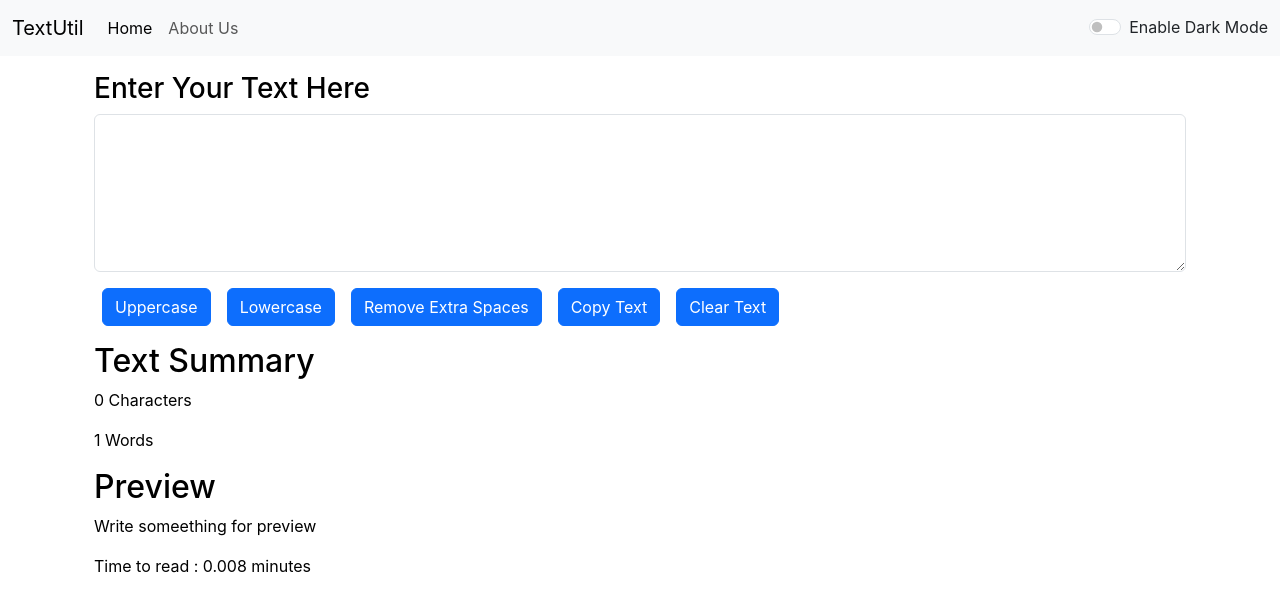
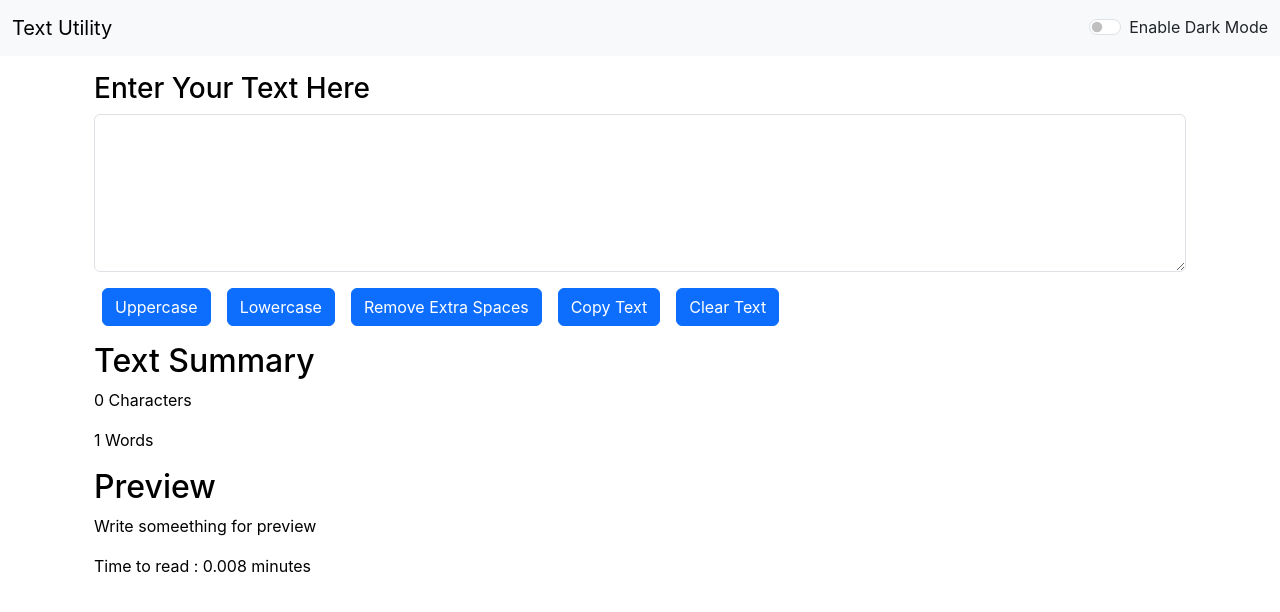
Before and after one commit to W4R10CK99/textUtil, a React (Create React App) app: page / in a window 1280 px wide. Shown: the top 612 px of the page. Built offline with nearby package versions, Linux system fonts and the light colour scheme.

Commit message:
changed title and removed home and about us

```diff
--- a/public/index.html
+++ b/public/index.html
@@ -11,7 +11,7 @@
   <link rel="manifest" href="%PUBLIC_URL%/manifest.json" />
   <link href="https://cdn.jsdelivr.net/npm/bootstrap@5.3.2/dist/css/bootstrap.min.css" rel="stylesheet" integrity="sha384-T3c6CoIi6uLrA9TneNEoa7RxnatzjcDSCmG1MXxSR1GAsXEV/Dwwykc2MPK8M2HN" crossorigin="anonymous">
 
-  <title>React App</title>
+  <title>Text Utility</title>
 </head>
 
 <body>
--- a/src/App.js
+++ b/src/App.js
@@ -44,7 +44,7 @@ function App() {
 
   return (
     <>
-    <NavBar title="TextUtil" about="About Us" mode = {mode} toggleMode={toggleMode} />
+    <NavBar title="Text Utility" about="About Us" mode = {mode} toggleMode={toggleMode} />
     <Alert alert = {alertmsg}/>
     <div className="container my-3">
     <Area title="Enter Your Text Here" mode={mode} alert={showAlert}/>
--- a/src/components/NavBar.js
+++ b/src/components/NavBar.js
@@ -11,12 +11,6 @@ export default function NavBar(props) {
           </button>
           <div className="collapse navbar-collapse" id="navbarSupportedContent">
             <ul className="navbar-nav me-auto mb-2 mb-lg-0">
-              <li className="nav-item">
-                <a className="nav-link active" aria-current="page" href="/">Home</a>
-              </li>
-              <li className="nav-item">
-                <a className="nav-link" href="/">{props.about}</a>
-              </li>
             </ul>
           </div>
           {/* here values have been changed to string literals and then ${} is used to use javascript code,
```
